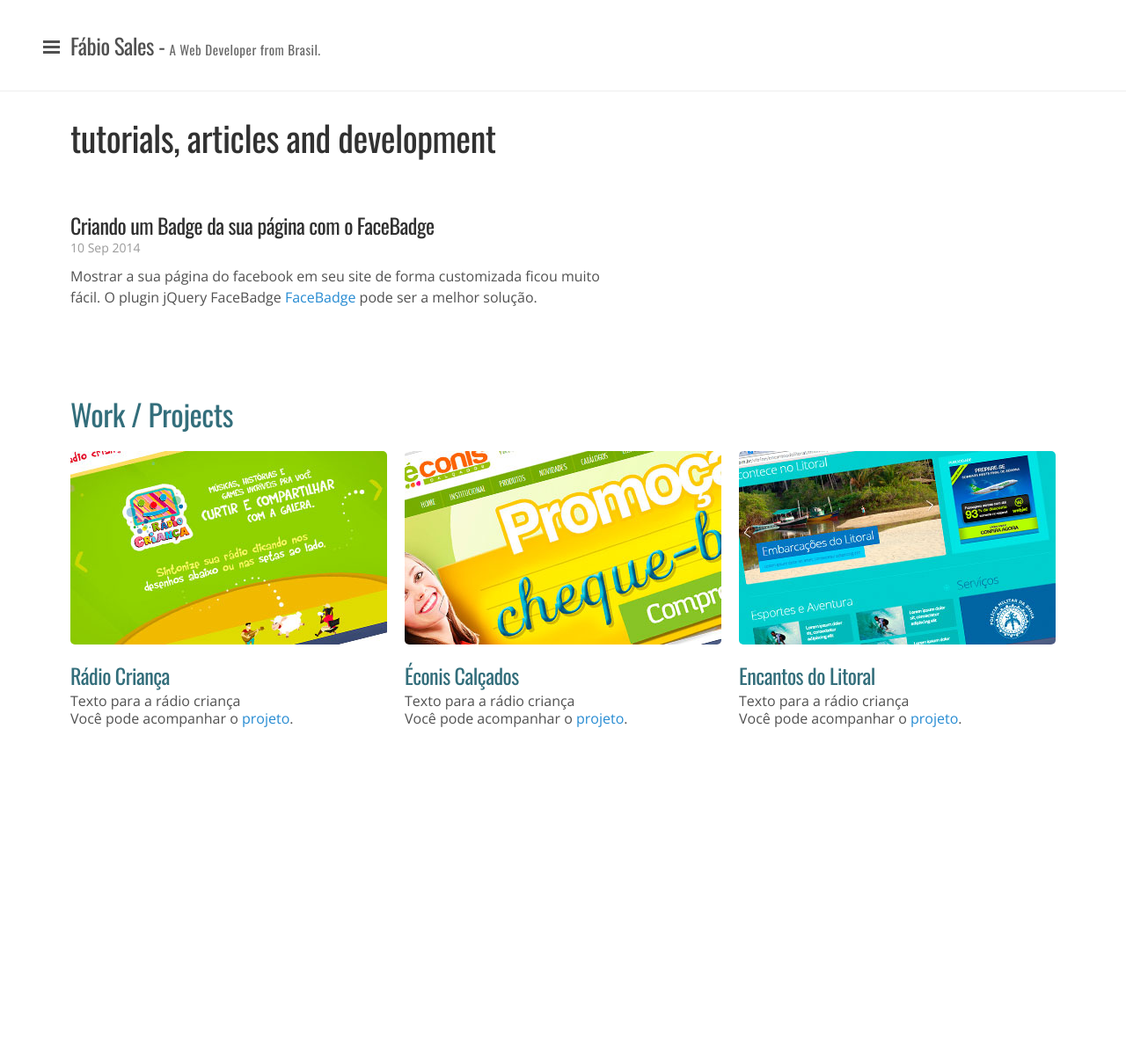
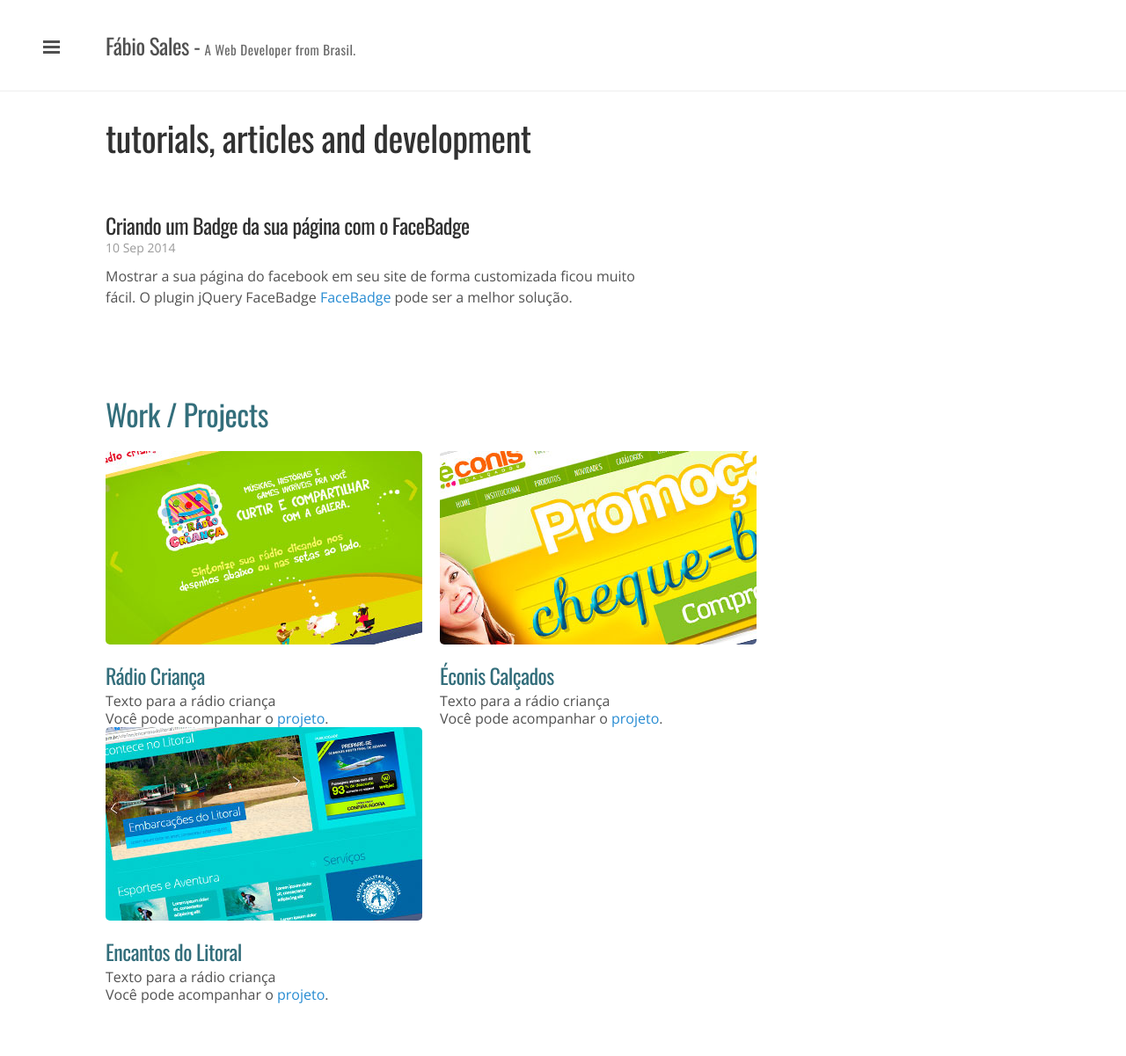
Before and after one commit to ffabiosales/ffabiosales.github.io, a Jekyll site: the page built from index.html, in a window 1280 px wide. Shown: the whole page at 88% size. Built offline with Jekyll 4.4.1, drawn with Linux system fonts in a browser that asks for light colours; nearby versions of some CDN libraries; the list of posts is cut into pages by our own code; before the commit the page ends 900 px from its top, so only the background shows below that.

Commit message:
add media query

```diff
--- a/public/css/lanyon.css
+++ b/public/css/lanyon.css
@@ -90,6 +90,11 @@ p {
   .container {
     max-width: 58rem;
   }
+
+@media (min-width: 56rem) {
+.container {
+max-width: 54rem;
+}
 }
 
 
```
